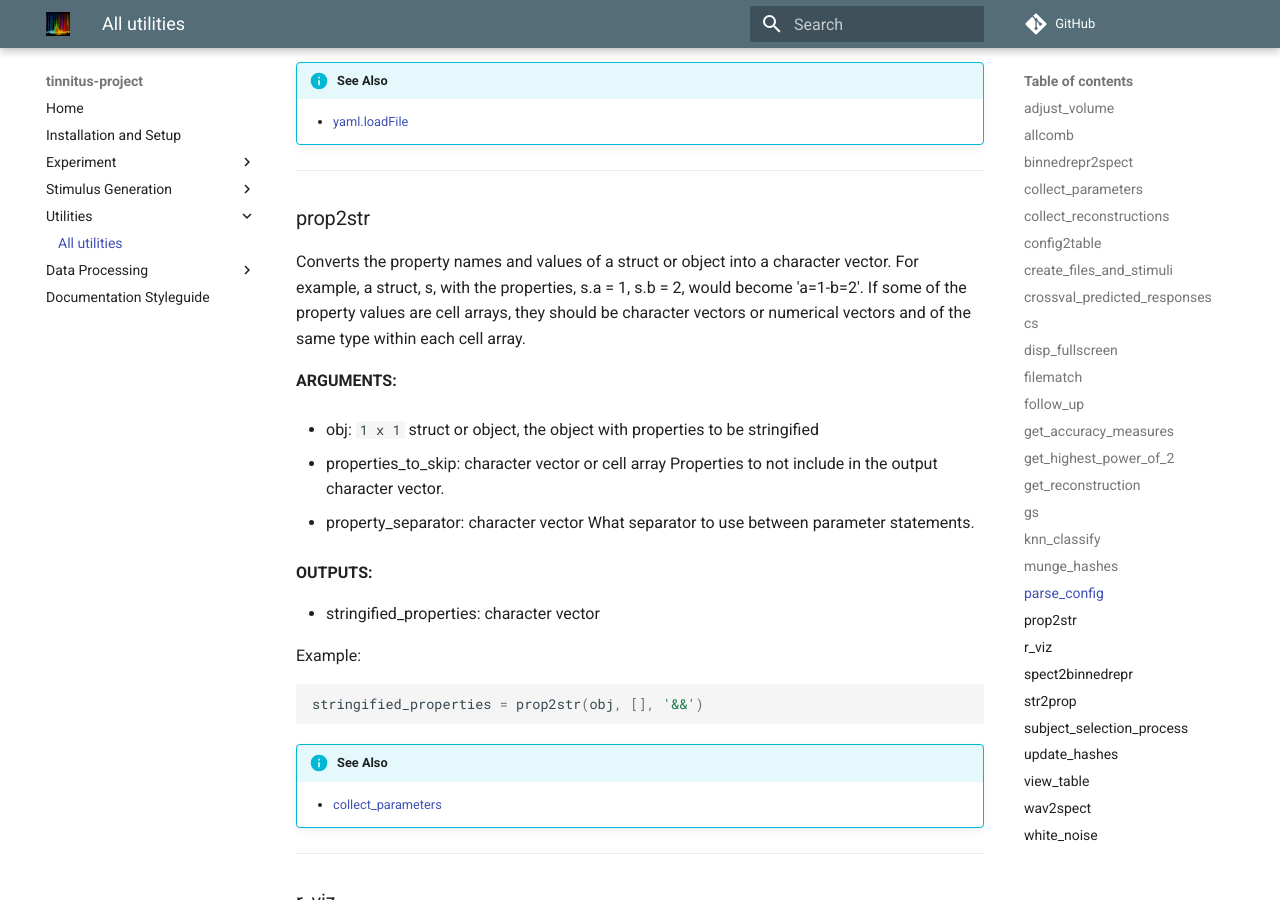
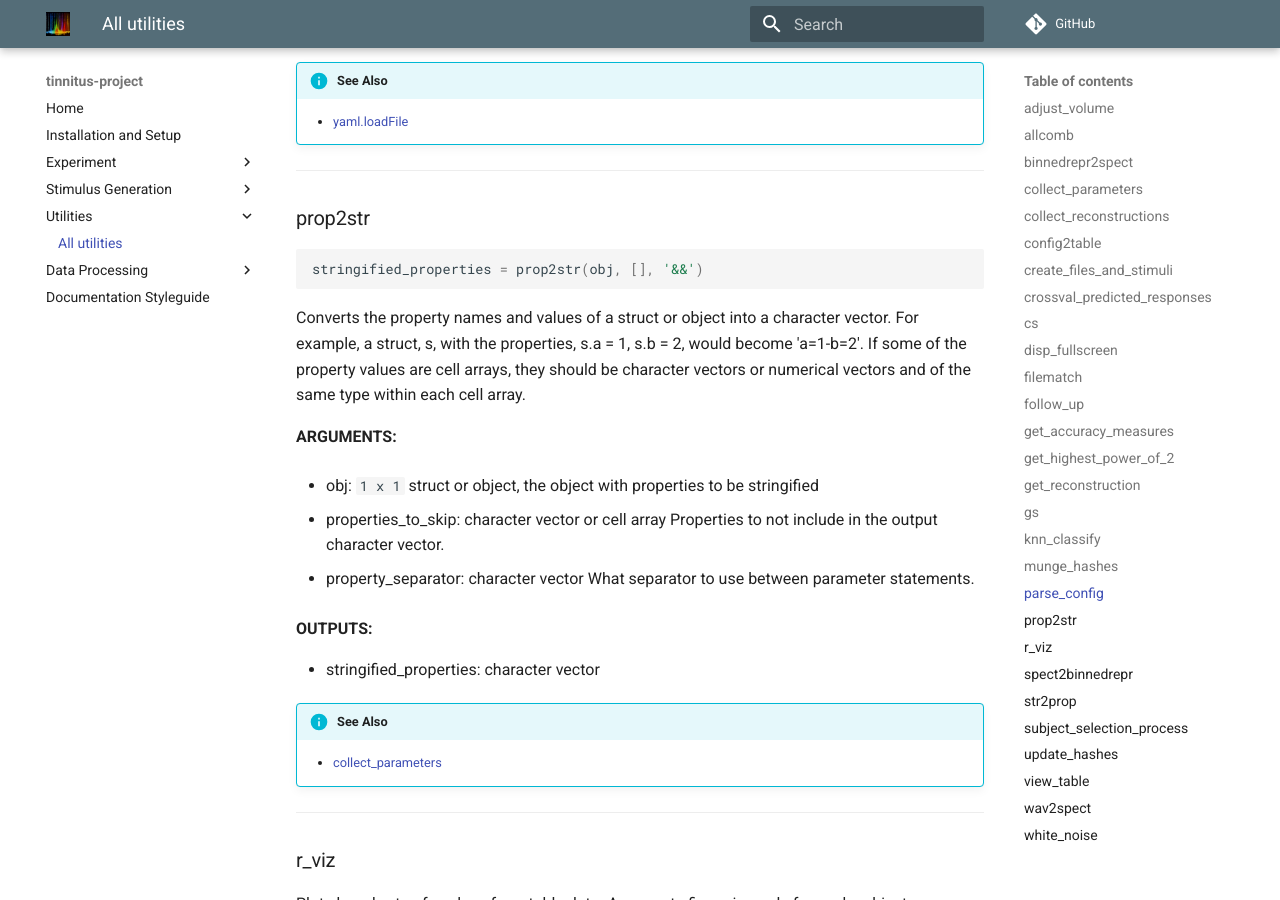
Before and after one commit to The-Lammert-Lab/tinnitus-reconstruction, an MkDocs documentation site: the page built from docs/utils.md, in a window 1280 px wide and 900 px high, scrolled down 12591 px. Built offline with MkDocs 1.6.1 and Material for MkDocs 9.7.7, drawn with Linux system fonts in a browser that asks for light colours; comment, search, counter and statistics services are not loaded; some of the changed lines change nothing that is shown.

Commit message:
Auto-update doc files

````diff
--- a/docs/utils.md
+++ b/docs/utils.md
@@ -738,6 +738,10 @@ from GUI.
 
 ### prop2str
 
+```matlab
+stringified_properties = prop2str(obj, [], '&&')
+```
+
 Converts the property names and values of a struct or object
 into a character vector.
 For example, a struct, s, with the properties, s.a = 1, s.b = 2,
@@ -760,12 +764,6 @@ What separator to use between parameter statements.
 **OUTPUTS:**
 
 - stringified_properties: character vector
-
-Example:
-
-```matlab
-stringified_properties = prop2str(obj, [], '&&')
-```
 
 
 
````
